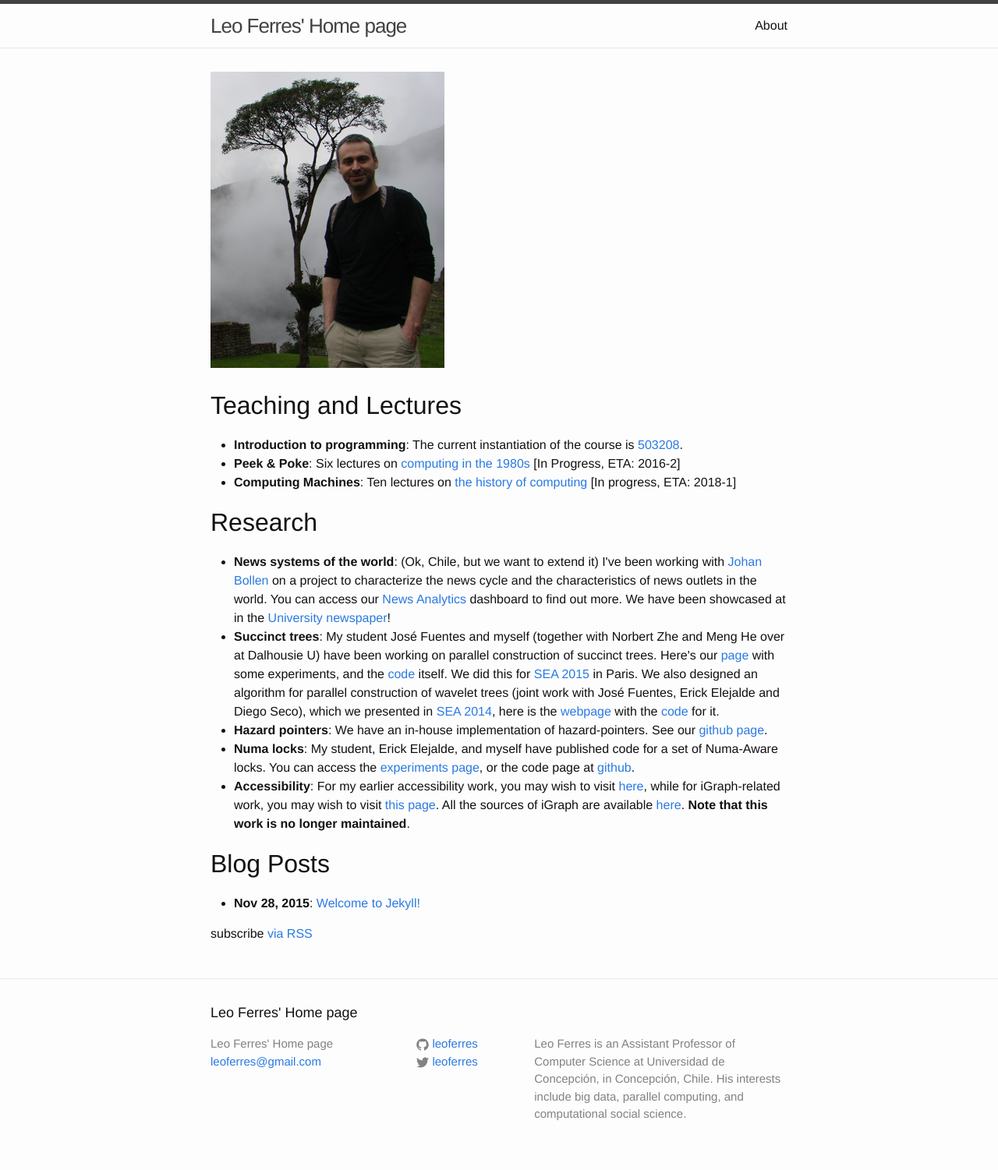
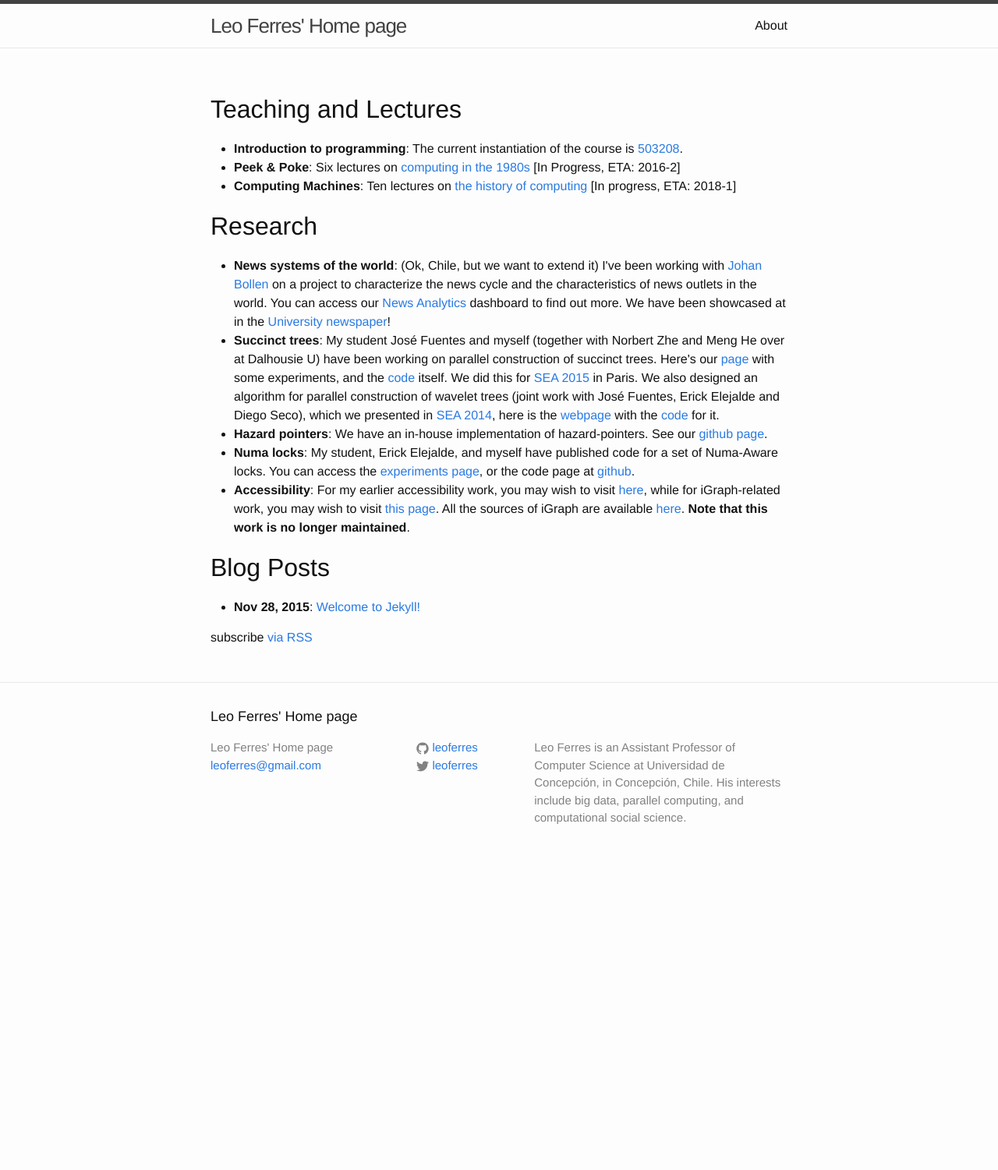
Before and after one commit to leoferres/leoferres.github.io, a Jekyll site: the page built from index.html, in a window 1280 px wide. Shown: the whole page at 78% size. Built offline with Jekyll 4.4.1, drawn with Linux system fonts in a browser that asks for light colours; after the commit the page ends 1121 px from its top, so only the background shows below that.

Commit message:
removed pic

```diff
--- a/index.html
+++ b/index.html
@@ -1,9 +1,6 @@
 ---
 layout: default
 ---
-
-<img src="images/leo300.png" alt="Smiley face">
-
 
 <div class="home">
 </br>
```
